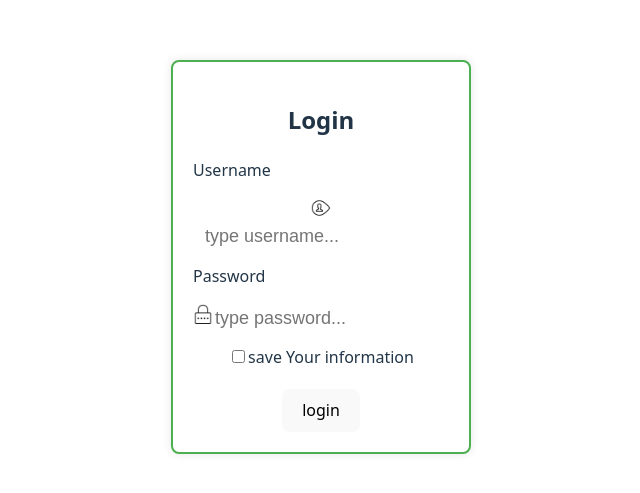
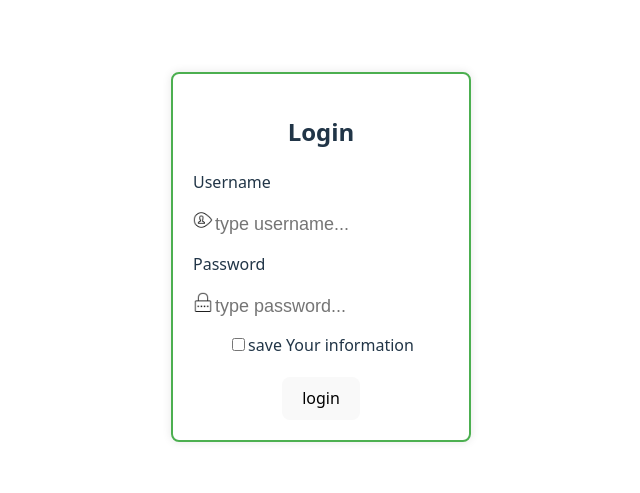
Before and after one commit to AminSBU/react-full-course, a React (Vite) app in the folder 04_login-form/login-form/: page / in a window 1280 px wide. Shown: the part 143-636 px from the top of the page, without its empty margins (319-959 px from the left). Built offline with nearby package versions, Linux system fonts and the light colour scheme.

Commit message:
align image (username) in behind of input

```diff
--- a/04_login-form/login-form/src/login-form.jsx
+++ b/04_login-form/login-form/src/login-form.jsx
@@ -6,9 +6,9 @@ function Login()
     return (
         <div className='item-container'>
           <h2>Login</h2>
+          <div>
           <p className='user-text'>Username</p>
           <img src='./img/username-50.png' className='usernameImg'></img>
-          <div>
             <input
               type="text"
               className="textInput"
```
